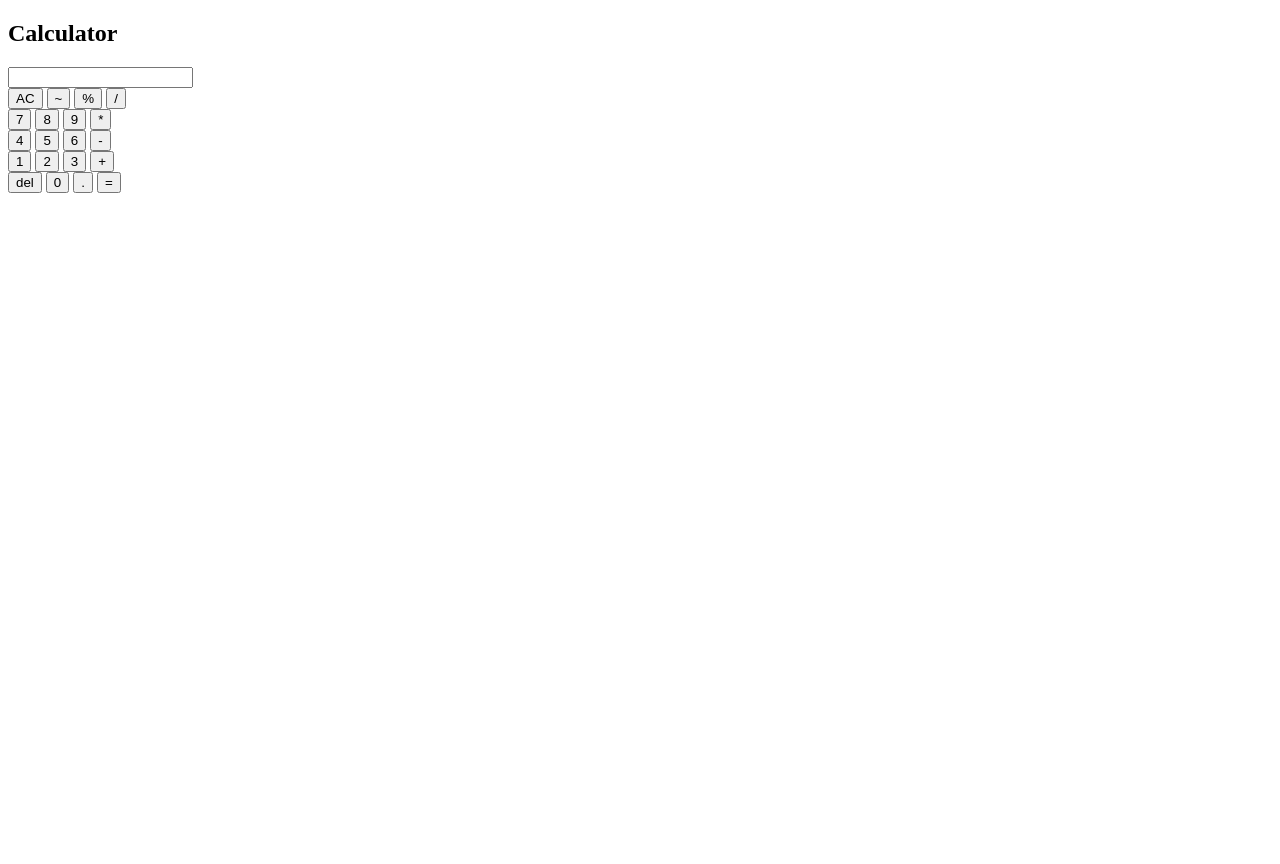
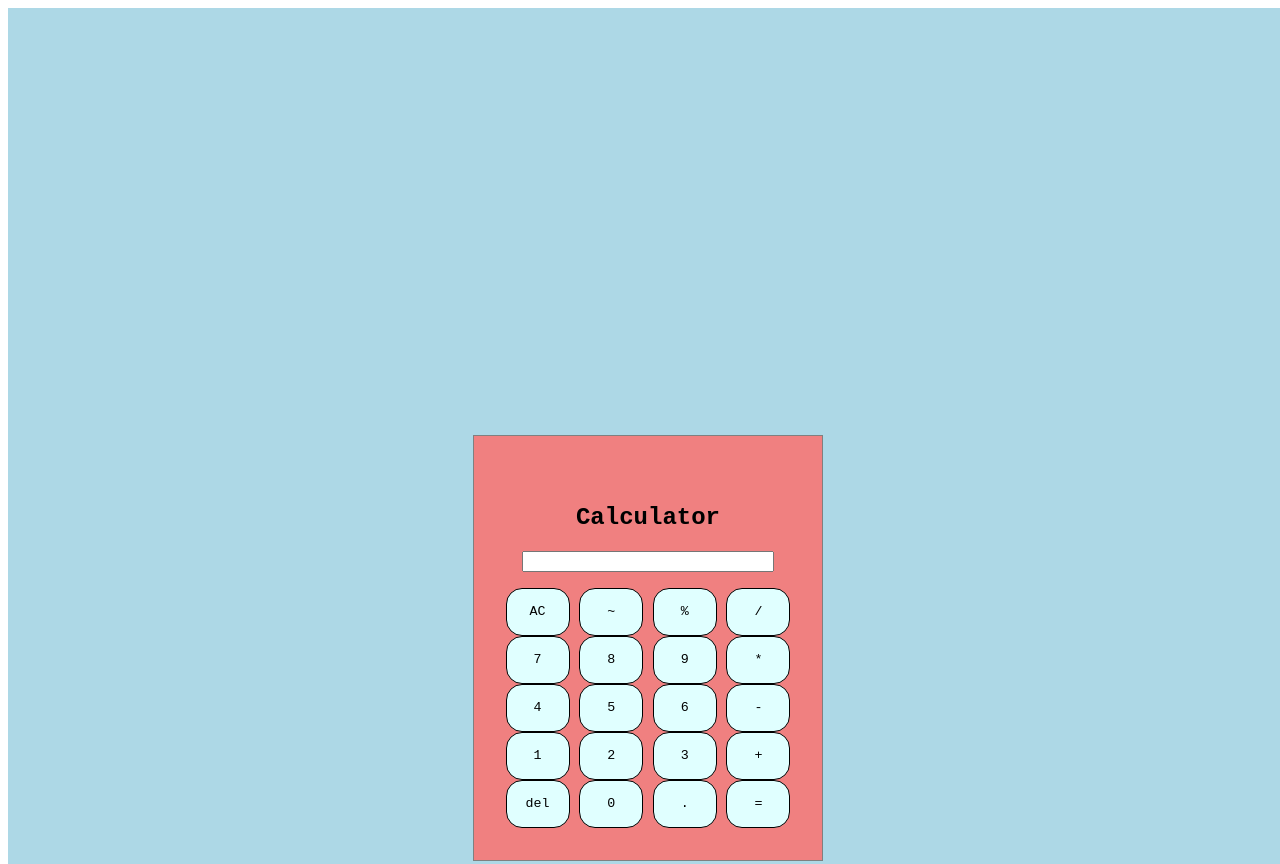
Before and after one commit to aayusht200/calculator, a plain HTML site: page index.html in a window 1280 px wide. Shown: the top 864 px of the page. Before the commit the page ends 800 px from the top, so only its background shows below. Drawn offline with Linux system fonts and the light colour scheme.

Commit message:
added little bit of css

```diff
--- a/index.html
+++ b/index.html
@@ -10,6 +10,10 @@
 </head>
 
 <body>
+    <div id="displayArea">
+        <div class="leftbar">
+
+        </div>
         <div id="content">
             <div id="calcBody">
                 <div id="display">
@@ -48,6 +52,10 @@
                 </div>
             </div>
         </div>
+        <div class="rightbar">
+
+        </div>
+    </div>
 </body>
 
 </html>
--- a/style.css
+++ b/style.css
@@ -0,0 +1,38 @@
+* {
+  box-sizing: border-box;
+  font-family: "Courier New", Courier, monospace;
+}
+
+#displayArea {
+  display: grid;
+  grid-template-columns: 10% 80% 10%;
+  min-width: 100vw;
+  min-height: 100vw;
+  background-color: lightblue;
+}
+#content {
+  justify-items: center;
+  align-content: center;
+}
+#calcBody {
+  background-color: lightcoral;
+  padding: 2rem;
+  border: 1px grey solid;
+}
+#display {
+  display: flex;
+  flex-direction: column;
+  width: 100%;
+  padding: 1rem;
+  align-items: center;
+}
+#result {
+  width: 100%;
+}
+button {
+  background-color: lightcyan;
+  width: 4rem;
+  height: 3rem;
+  border: 1px solid;
+  border-radius: 1rem;
+}
```
Lines whose indentation alone changed are shown as unchanged.
